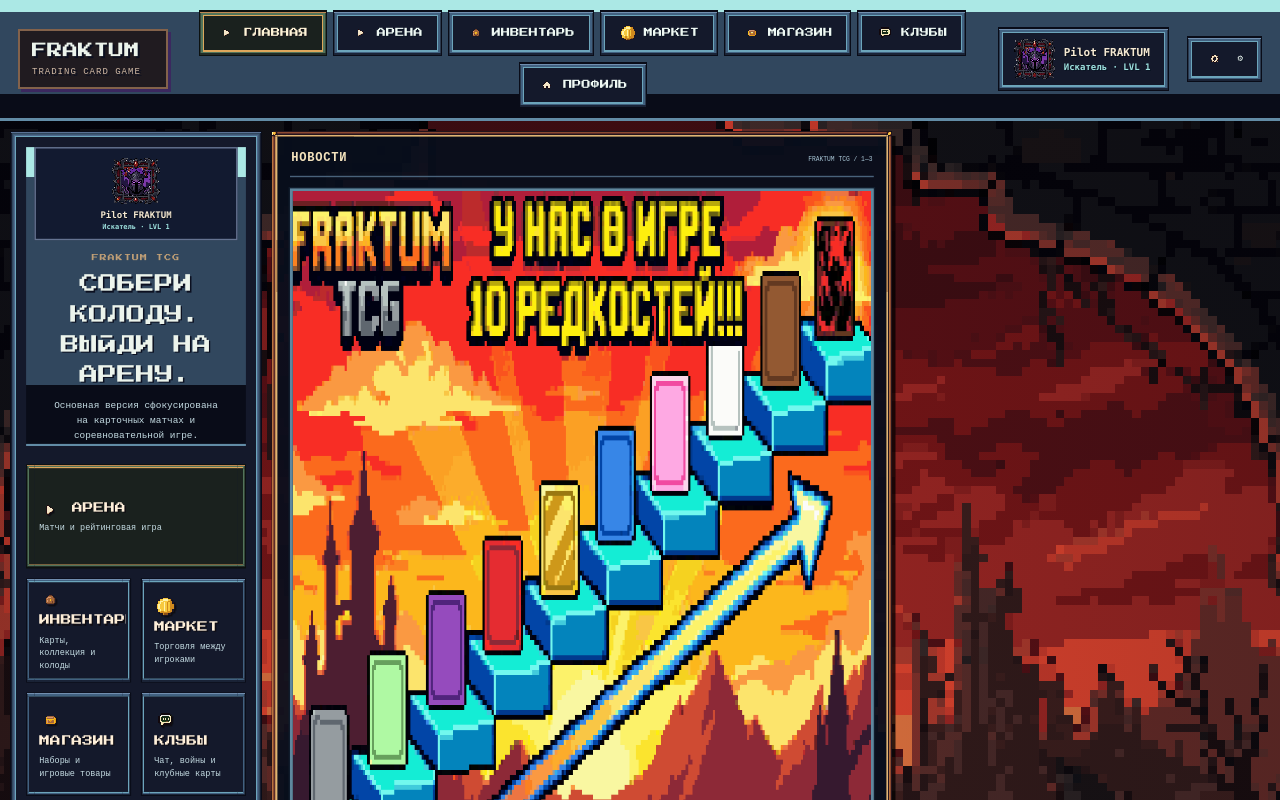
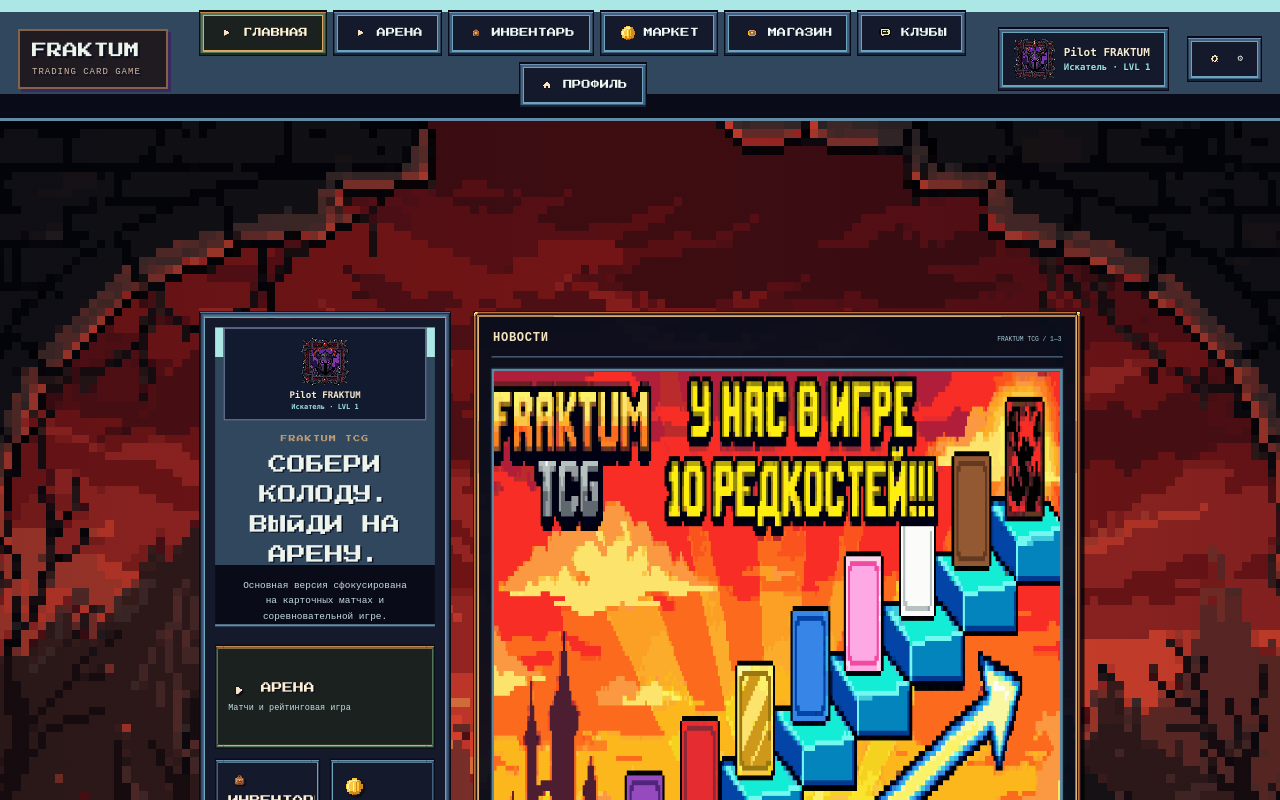
Before and after one commit to sonor71/Fraktum-tcg-alfa, a React (Vite) app: page /#/ in a window 1280 px wide. Built offline with nearby package versions, Linux system fonts and the light colour scheme; no server answers.

Commit message:
Center scaled home panels and increase gap between menu and news

```diff
--- a/src/ui/fraktum-menu-home-v3.css
+++ b/src/ui/fraktum-menu-home-v3.css
@@ -215,7 +215,8 @@
 @media (min-width: 1051px) {
   #root .coreMenuRoot--homeV2 .coreMenuLayout {
     transform: scale(.70);
-    transform-origin: top left;
+    transform-origin: center center;
+    gap: 32px !important;
   }
 }
 
```
